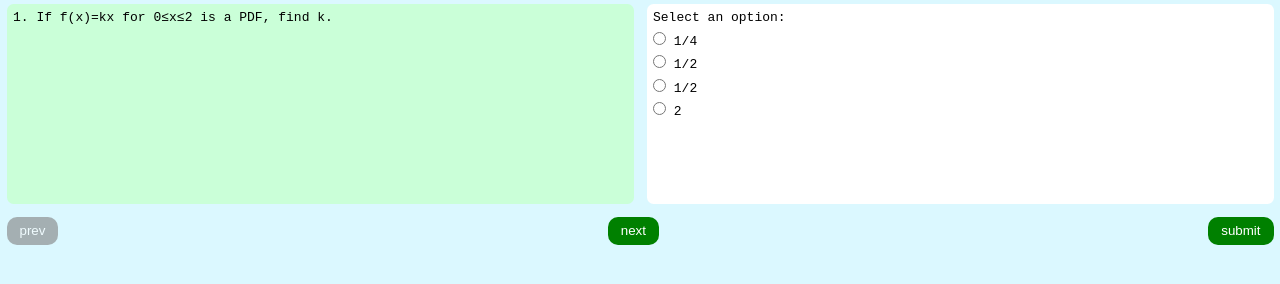
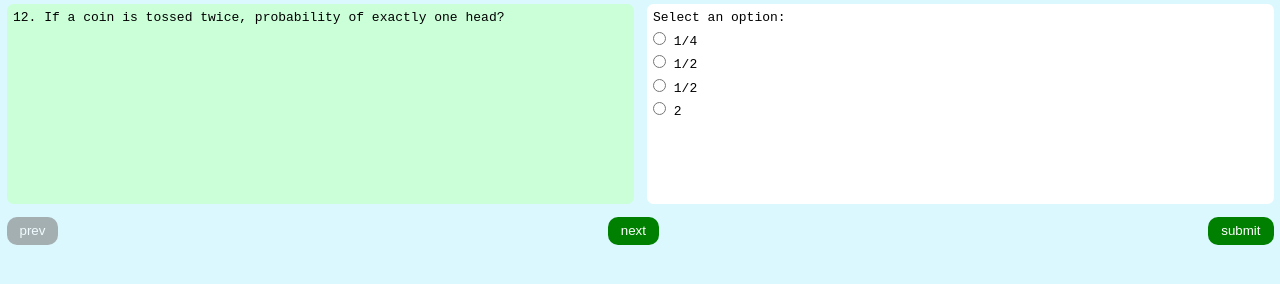
Before and after one commit to Danny-Py5/sta-mock-dannypy, a plain HTML site: page the-mock.html in a window 1280 px wide. Drawn offline with Linux system fonts and the light colour scheme.

Commit message:
shuffle questions

```diff
--- a/the-mock.html
+++ b/the-mock.html
@@ -100,13 +100,13 @@
     </section>
 
     <script>
-      const questions = [
+      const rawQuestions = [
         "1. If f(x)=kx for 0≤x≤2 is a PDF, find k.",
         "2. If P(X=x)=kx for x=1,2,3 and total probability is 1, find k.",
         "3. A fair die is thrown. What is P(X≥4)?",
         "4. In how many ways can 4 students be selected from 10?",
-        "5. Evaluate 5P3.",
-        "6. Evaluate 6C2.",
+        "5. Evaluate 5 permutation 3",
+        "6. Evaluate 6 combination 2.",
         "7. If P(A)=0.6, P(B)=0.5 and P(A∩B)=0.3 find P(A|B).",
         "8. If mean of data {2,4,6,8} is required, what is it?",
         "9. Which chart best represents grouped data distribution?",
@@ -114,15 +114,15 @@
         "11. Find P(X=2) if PMF is P(X=x)=x/10 for x=1,2,3,4.",
         "12. If a coin is tossed twice, probability of exactly one head?",
         "13. How many permutations of the letters in 'DATA'?",
-        "14. Evaluate 7C3.",
+        "14. Evaluate 7 combination 3.",
         "15. If P(A)=0.4, P(B)=0.5 and A,B independent, find P(A∩B).",
         "16. What is the median of {3,7,9,11,13}?",
         "17. If class width is 5 and lower limit is 10, what is next class?",
         "18. A PDF f(x)=k for 0≤x≤4. Find k.",
         "19. If PMF P(X=x)=k for x=1,2,3,4 find k.",
         "20. How many ways can 3 books be arranged from 6?",
-        "21. Evaluate 8P2.",
-        "22. Evaluate 8C4.",
+        "21. Evaluate 8 permutation 2.",
+        "22. Evaluate 8 combination 4.",
         "23. If P(A|B)=0.5 and P(B)=0.4 and P(A∩B)=0.2 find P(A).",
         "24. Which measure is affected most by extreme values?",
         "25. If mean of grouped data is computed using midpoints, what method is this?",
@@ -132,6 +132,8 @@
         "29. If two events are mutually exclusive, what is P(A∩B)?",
         "30. Which distribution models number of successes in fixed trials?",
       ];
+
+      const questions = shuffleArray(rawQuestions);
 
       const options = [
         {
@@ -450,6 +452,17 @@
           });
         });
       }
+
+      function shuffleArray(array) {
+        for (let i = array.length - 1; i > 0; i--) {
+          // Pick a random index from 0 to i
+          const j = Math.floor(Math.random() * (i + 1));
+
+          // Swap elements at i and j
+          [array[i], array[j]] = [array[j], array[i]];
+        }
+        return array;
+      }
     </script>
   </body>
 </html>
```
